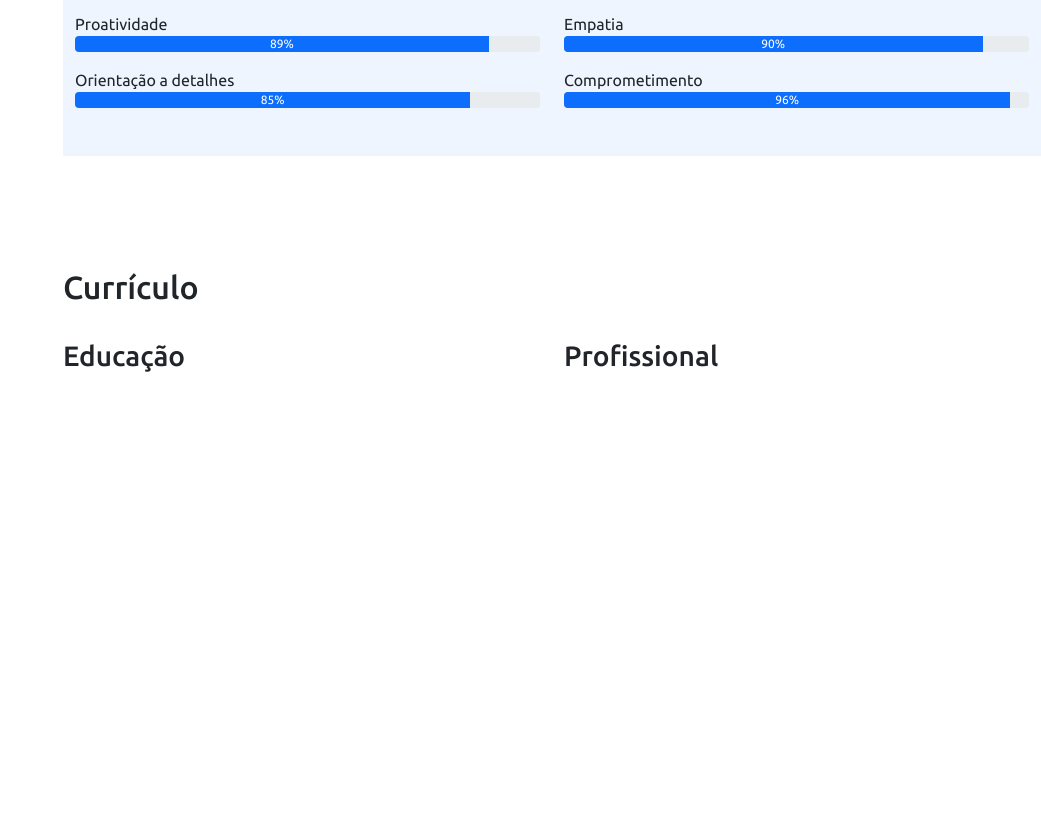
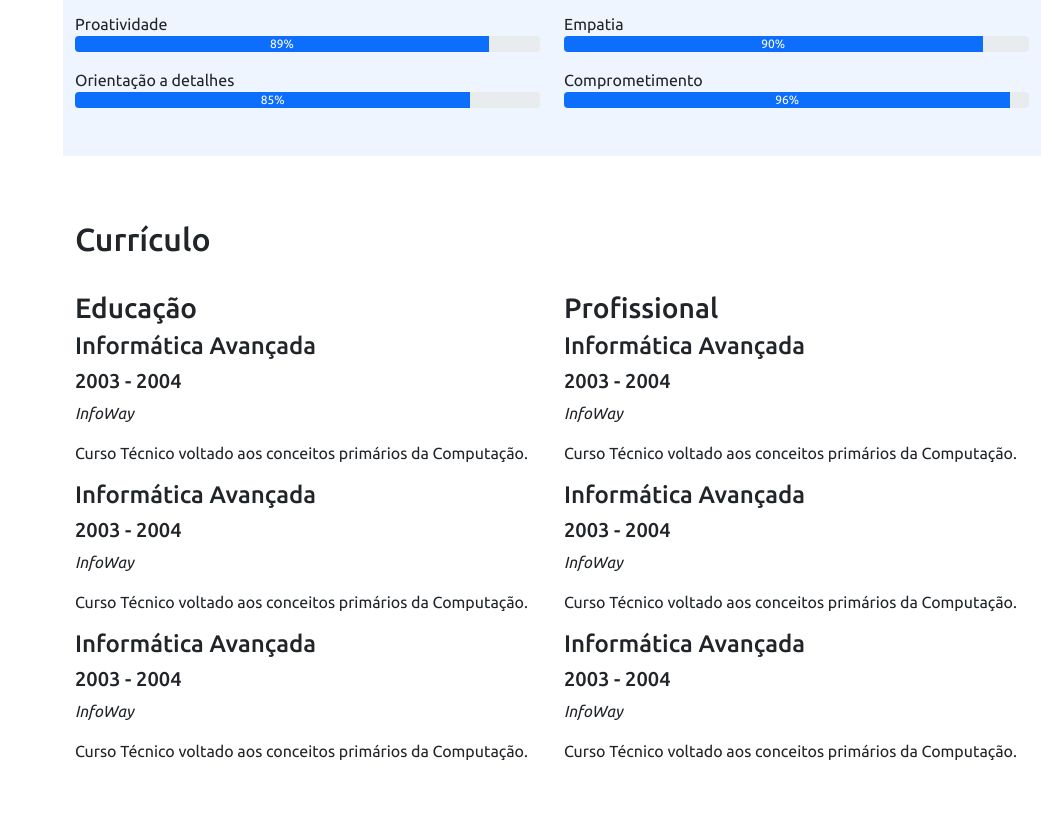
Before and after one commit to mauriciogen3/PortfolioResponsivo, a Python web app: template templates/index.html in a window 1280 px wide. Shown: the part 2356-3183 px from the top of the page, without its empty margins (239-1280 px from the left). Before the commit the page ends 2728 px from the top, so only its background shows below. Run offline with Jinja, Linux system fonts and the light colour scheme; the template is opened without the code that fills it, so the values that code supplies are empty; some libraries are stand-ins or nearby versions.

Commit message:
Update index.html

```diff
--- a/templates/index.html
+++ b/templates/index.html
@@ -224,6 +224,7 @@
 
         </section>
 
+
         <section class="mt-5 section-bg" id="habilidades">
             <div class="container pb-5">
                 <h2 class="pt-5">Habilidades</h2>
@@ -385,45 +386,82 @@
 
         </section>
 
+
         <section class="mt-5 cv" id="curriculo">
-            <div class="container pb-5"></div>
+
+            <div class="container pb-5">
                 <h2 class="pt-3 pb-4">Currículo</h2>
 
                 <div class="row">
                     <div class="col-md-6">
-                    <h3>Educação</h3>
+                        <h3 class="cv-title">Educação</h3>
 
-                    <div>
+                        <div class="cv-item">
+                            <h4> Informática Avançada </h4>
+                            <h5> 2003 - 2004 </h5>
+                            <p><em> InfoWay </em></p>
+                            <p> Curso Técnico voltado aos conceitos primários da Computação. </p>
 
                         </div>
 
-                    <div>
+                        <div class="cv-item">
+                            <h4> Informática Avançada </h4>
+                            <h5> 2003 - 2004 </h5>
+                            <p><em> InfoWay </em></p>
+                            <p> Curso Técnico voltado aos conceitos primários da Computação. </p>
 
                         </div>
 
-                    <div>
+                        <div class="cv-item">
+                            <h4> Informática Avançada </h4>
+                            <h5> 2003 - 2004 </h5>
+                            <p><em> InfoWay </em></p>
+                            <p> Curso Técnico voltado aos conceitos primários da Computação. </p>
 
                         </div>
 
                     </div>
 
                     <div class="col-md-6">
-                    <h3>Profissional</h3>
+                        <h3 class="cv-title">Profissional</h3>
 
-                    <div>
+                        <div class="cv-item">
+                            <h4> Informática Avançada </h4>
+                            <h5> 2003 - 2004 </h5>
+                            <p><em> InfoWay </em></p>
+                            <p> Curso Técnico voltado aos conceitos primários da Computação. </p>
 
                         </div>
 
-                    <div>
+                        <div class="cv-item">
+                            <h4> Informática Avançada </h4>
+                            <h5> 2003 - 2004 </h5>
+                            <p><em> InfoWay </em></p>
+                            <p> Curso Técnico voltado aos conceitos primários da Computação. </p>
 
                         </div>
 
-                    <div>
+                        <div class="cv-item">
+                            <h4> Informática Avançada </h4>
+                            <h5> 2003 - 2004 </h5>
+                            <p><em> InfoWay </em></p>
+                            <p> Curso Técnico voltado aos conceitos primários da Computação. </p>
+
+                        </div>
+                    </div>
 
                 </div>
 
 
+
+
+
+
+
+
             </div>
+
+
             </div>
 
 
```
Lines whose indentation alone changed are shown as unchanged.
